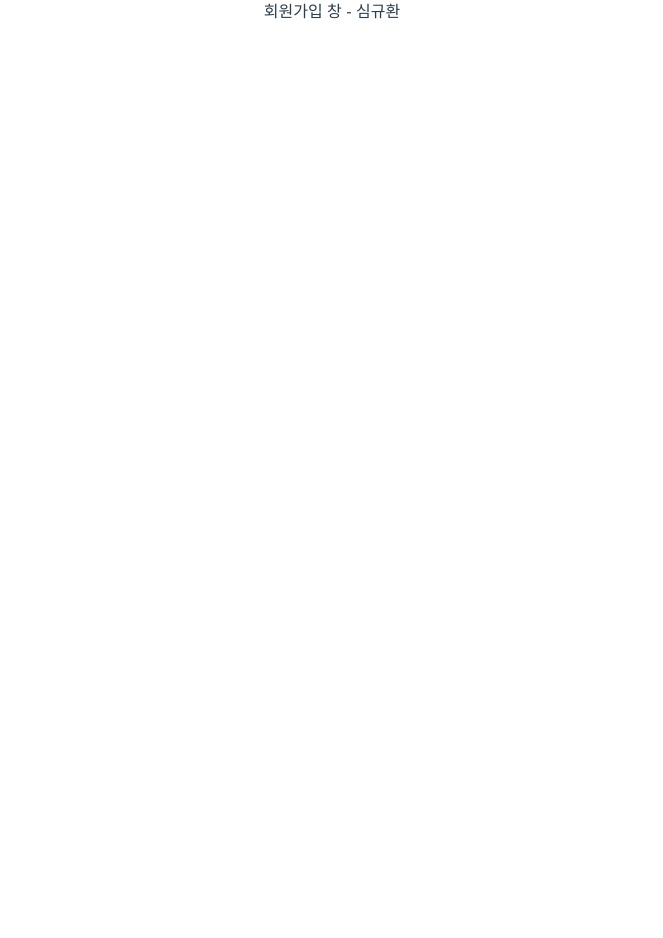
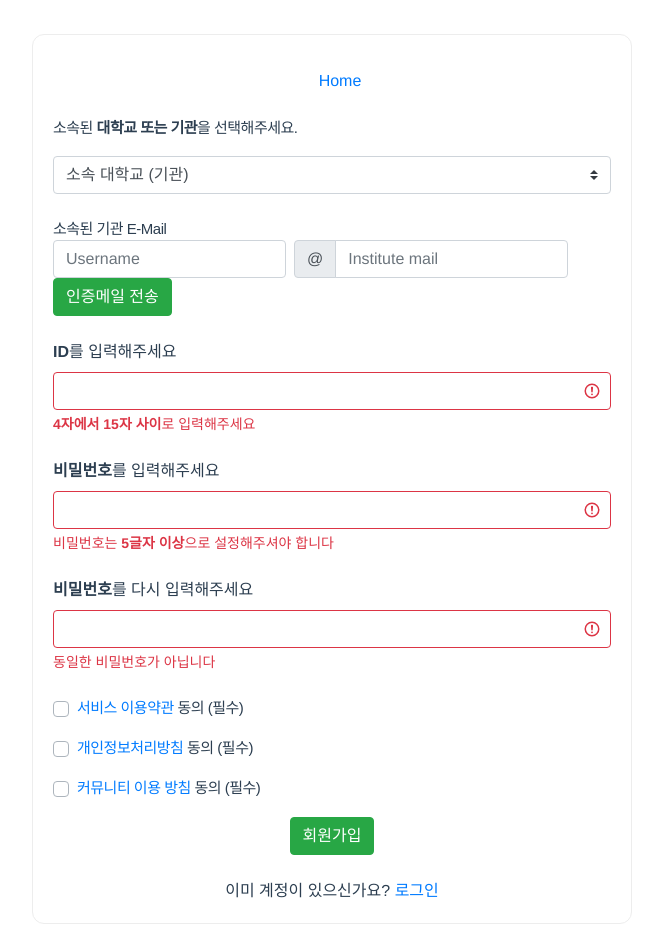
Before and after one commit to underthelights/WebsiteFE, a Vue app: page /register in a window 1280 px wide. Shown: the whole page, without its empty margins (308-971 px from the left). Before the commit the page ends 800 px from the top, so only its background shows below. Built offline with nearby package versions, Linux system fonts and the light colour scheme.

Commit message:
Update Register.vue

```diff
--- a/src/views/identity/Register.vue
+++ b/src/views/identity/Register.vue
@@ -1,15 +1,280 @@
-// 회원가입 창
+<template>
+    <div id="container">
+        <div id="menu">
+            <!-- logo !! -->
+            <router-link to="/home/">Home</router-link>
+        </div>
+        <div class="school">
+            <div id="questions">
+                <p style="text-align:left">소속된
+                    <strong>대학교 또는 기관</strong>을 선택해주세요.</p>
+                <b-form-select v-model="selected" :options="options"></b-form-select>
+            </div>
+        </div>
 
-<template lang="">
-    <div>
-        회원가입 창 - 심규환
+        <br>
+            <div class="register">
+                <div id="questions">소속된 기관 E-Mail</div>
+                <div id="email">
+                    <b-form inline="inline">
+                        <label class="sr-only" for="inline-form-input-name">Username</label>
+                        <b-form-input
+                            id="inline-form-input-name"
+                            class="mb-2 mr-sm-2 mb-sm-0"
+                            placeholder="Username"></b-form-input>
+                        <label class="sr-only" for="inline-form-input-username">Institute</label>
+                        <b-input-group prepend="@" class="mb-2 mr-sm-2 mb-sm-0">
+                            <b-form-input id="inline-form-input-username" placeholder="Institute mail"></b-form-input>
+                        </b-input-group>
+                        <b-button variant="success">인증메일 전송</b-button>
+                    </b-form>
+                    </div>
+                    <br>
+                    <div id="id" line-height="11.6em">
+                        <div>
+                            <b-form @submit.stop.prevent align="left">
+                                <label for="feedback-user">
+                                    <strong>ID</strong>를 입력해주세요
+                                </label>
+                                <b-form-input v-model="userId" :state="validation" id="feedback-user"></b-form-input>
+                                <b-form-invalid-feedback :state="validationid">
+                                    <strong>4자에서 15자 사이</strong>로 입력해주세요 </b-form-invalid-feedback>
+                                <b-form-valid-feedback :state="validationid">좋아요!</b-form-valid-feedback>
+                            </b-form>
+                        </div>
+                    </div>
+                    <br>
+                    <div id="pw" line-height="11.6em">
+                        <div>
+                            <b-form @submit.stop.prevent align="left">
+                                <label for="feedback-user">
+                                    <strong>비밀번호</strong>를 입력해주세요</label>
+                                <b-form-input v-model="userId" :state="validation" id="feedback-user"></b-form-input>
+                                <b-form-invalid-feedback :state="validation">비밀번호는 <strong>5글자 이상</strong>으로 설정해주셔야 합니다</b-form-invalid-feedback>
+                                <b-form-valid-feedback :state="validation">좋아요!</b-form-valid-feedback>
+                            </b-form>
+                            <br>
+                            <b-form @submit.stop.prevent align="left">
+                                <label for="feedback-user">
+                                    <strong>비밀번호</strong>를 다시 입력해주세요
+                                </label>
+                                <b-form-input v-model="userId" :state="validation" id="feedback-user"></b-form-input>
+                                <b-form-invalid-feedback :state="validation">동일한 비밀번호가 아닙니다</b-form-invalid-feedback>
+                                <b-form-valid-feedback :state="validation">좋아요!</b-form-valid-feedback>
+                            </b-form>
+                        </div>
+                    </div>
+                </div>
+                <div class="clause">
+    <!-- <div id="questions" text-align="left" line-helight="100%"> 약관 </div> -->
+    <br>
+    <div id="clause-list">
+        <p class="text-left">
+            <b-form-checkbox
+                id="checkbox-1"
+                v-model="status"
+                name="checkbox-1"
+                value="accepted"
+                unchecked-value="not_accepted">
+                <div id="questions"><a href="google.com">서비스 이용약관</a> 동의 (필수)</div>
+            </b-form-checkbox>
+        </p>
+
+        <p class="text-left">
+            <b-form-checkbox
+                id="checkbox-2"
+                v-model="status"
+                name="checkbox-2"
+                value="accepted"
+                unchecked-value="not_accepted">
+                <div id="questions"><a href="google.com">개인정보처리방침</a> 동의 (필수)</div>
+            </b-form-checkbox>
+        </p>
+
+        <p class="text-left">
+            <b-form-checkbox
+                id="checkbox-3"
+                v-model="status"
+                name="checkbox-3"
+                value="accepted"
+                unchecked-value="not_accepted">
+                <div id="questions"><a href="google.com">커뮤니티 이용 방침</a> 동의 (필수)</div>
+            </b-form-checkbox>
+        </p>
+    </div>
+</div>
+    <b-button variant="success">회원가입</b-button>
+    <br><br>
+    이미 계정이 있으신가요? <router-link to="/login/">로그인</router-link>
     </div>
 </template>
+
 <script>
-export default {
+    // @ is an alias to /src
+    export default {
+        data() {
+            return {
+                userId: '',
+                selected: null,
+                options: [
+                    {
+                        value: null,
+                        text: '소속 대학교 (기관)'
+                    }, {
+                        value: 'GIST',
+                        text: 'GIST 광주과학기술원'
+                    }, {
+                        value: 'Hanyang U',
+                        text: 'Hanyang U. 한양대학교'
+                    }, {
+                        value: 'KAIST',
+                        text: 'KAIST 한국과학기술원'
+                    }, {
+                        value: 'SKKU',
+                        text: 'SungKyunKwan U. 성균관대학교'
+                    }, {
+                        value: 'SNU',
+                        text: 'Seoul National U. 서울대학교'
+                    }, {
+                        value: 'Sogang U',
+                        text: 'Sogang U. 서강대학교'
+                    }, {
+                        value: 'UNIST',
+                        text: 'UNIST 울산과학기술원'
+                    }, {
+                        value: 'd',
+                        text: '다른 대학교/기관은 개발 중 입니다.',
+                        disabled: true
+                    }
+                ]
+            }
+        },
+        computed: {
+            validationid() {
+                return this.userId.length > 4 && this.userId.length < 15
+            },
+            validation() {
+                return this.userId.length > 5
+            }
+        }
+    }
+</script>
 
-}
-</script>
-<style lang="">
+<style scoped="scoped">
+    #container {
+        border: 1px solid #ededed;
+        border-radius: 12px;
+        padding: 20px;
+        position: relative;
+        top: 10px;
 
+        /* margin-left: 250px; margin-right: 250px; */
+        margin: 24px auto;
+        width: 600px;
+        display: block;
+    }
+
+    #menu {
+        margin-top: 14px;
+        padding-left: 16px;
+        width: 100%;
+        height: 48px;
+        box-sizing: border-box;
+        /* font-size: 0; */
+        background-color: #fff;
+        display: block;
+        color: #292929;
+    }
+
+    #questions {
+        display: block;
+        font-size: 15px;
+        letter-spacing: -0.5px;
+        font-family: sans-serif;
+        text-align: left;
+    }
+
+    #clause {
+        display: block;
+        font-size: 15px;
+        letter-spacing: -0.5px;
+        font-family: sans-serif;
+        text-align: left;
+    }
+
+    #clause-list {
+        display: block;
+        font-size: 12px;
+        letter-spacing: -0.5px;
+        font-family: sans-serif;
+        text-align: left;
+    }
+
+    #schoolholder {
+        padding: 8px;
+        line-height: 24px;
+        border: 1px solid #ededed;
+        color: #292929;
+        font-size: 16px;
+        background-color: #f9f9f9;
+        display: block;
+        box-sizing: border-box;
+        width: 100%;
+        height: 40px;
+        border-radius: 12px;
+        font: 400 14px Arial;
+    }
+
+    #description {
+        display: block;
+        font-size: 12px;
+        letter-spacing: -0.5px;
+        font-family: sans-serif;
+        text-align: left;
+    }
+
+    #emailholder {
+        padding: 8px;
+        line-height: 24px;
+        border: 1px solid #ededed;
+        color: #292929;
+        font-size: 16px;
+        background-color: #f9f9f9;
+        display: block;
+        box-sizing: border-box;
+        width: 100%;
+        height: 40px;
+        border-radius: 12px;
+        font: 400 14px Arial;
+    }
+
+    #sendemail {
+        border: 0;
+        color: #fff;
+        font-size: 16px;
+        font-weight: bold;
+        background-color: #42b983;
+        margin-top: 1px;
+        display: block;
+        box-sizing: border-box;
+        width: 20%;
+        height: 40px;
+        border-radius: 12px;
+        letter-spacing: -0.5px;
+    }
+
+    #signupsubmit {
+        border: 0;
+        color: #fff;
+        font-size: 16px;
+        font-weight: bold;
+        background-color: #42b983;
+        margin-top: 8px;
+        display: block;
+        box-sizing: border-box;
+        width: 100%;
+        height: 40px;
+        border-radius: 12px;
+        letter-spacing: -0.5px;
+    }
 </style>
```
